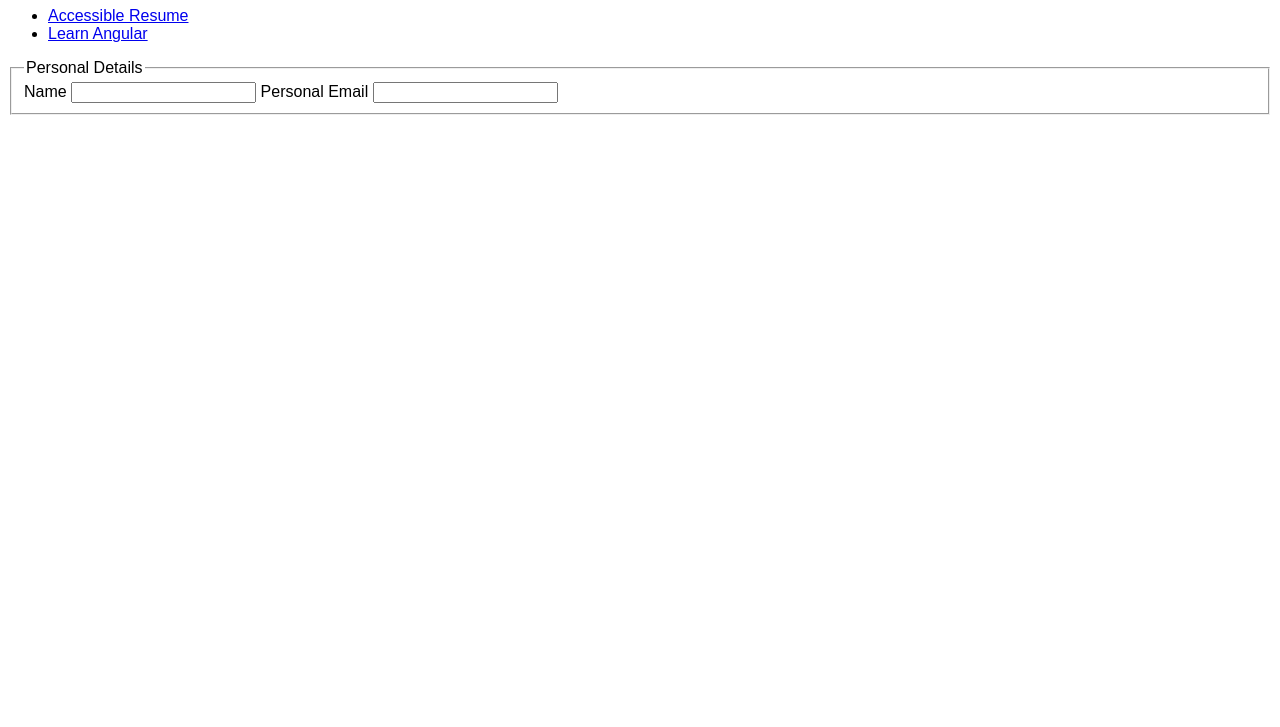
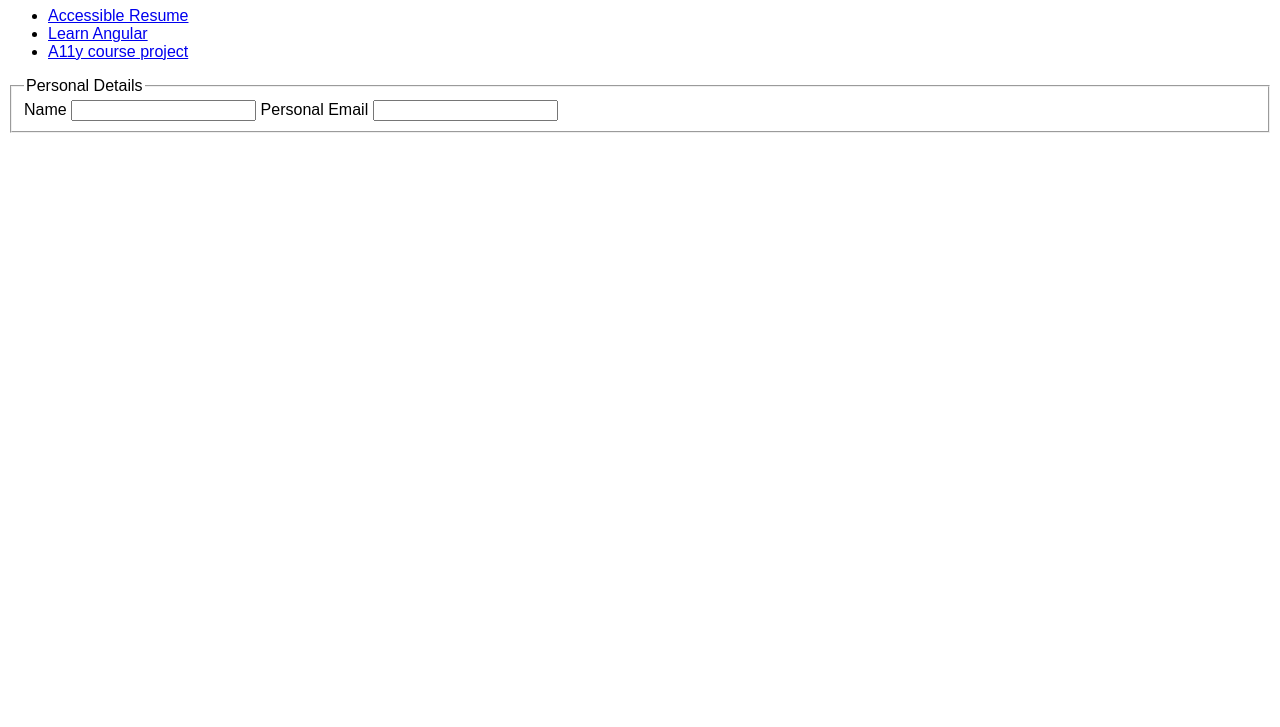
Before and after one commit to arpangodiyal/arpangodiyal.github.io, a plain HTML site: page index.html in a window 1280 px wide. Shown: the part 73-800 px from the top of the page. Drawn offline with Linux system fonts and the light colour scheme.

Commit message:
Update index.html

```diff
--- a/index.html
+++ b/index.html
@@ -14,6 +14,7 @@
                 <ul>
                     <li><a href="./accessible-resume/index.html">Accessible Resume</a></li>
                     <li><a href="./learn-angular/index.html">Learn Angular</a></li>
+                    <li><a href="./a11y-course-project/index.html">A11y course project</a></li>
                 </ul>
             </div>
             <form role="form">
```
